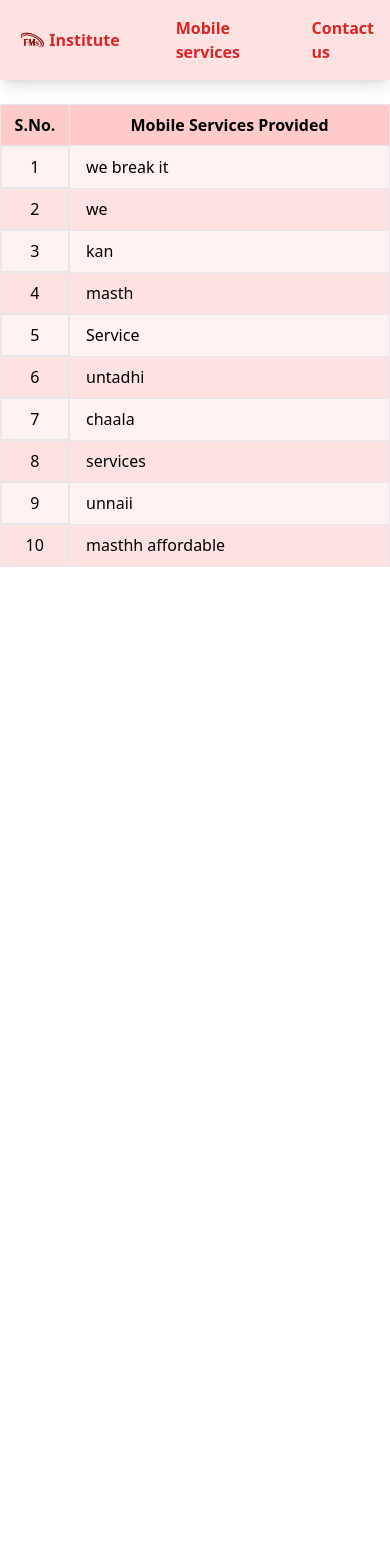
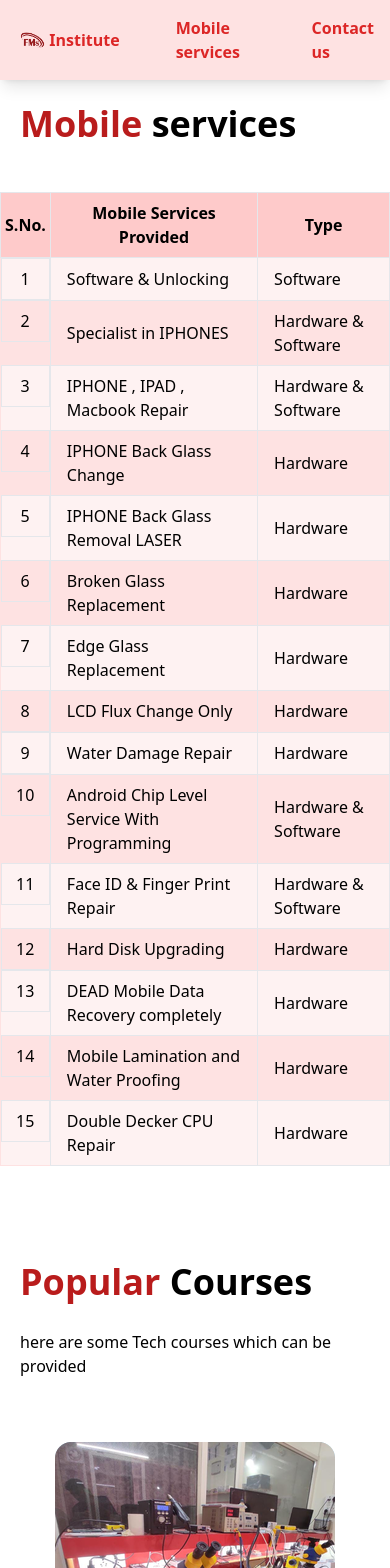
Before and after one commit to balavenkat123/fabtech-solutions, a React (Vite) app: page /mobileservices in a window 390 px wide. Shown: the top 1568 px of the page. Before the commit the page ends 844 px from the top, so only its background shows below. Built offline with nearby package versions, Linux system fonts and the light colour scheme; a web font is replaced by a local one.

Commit message:
mobileservices

```diff
--- a/src/sections/Mobileservices.jsx
+++ b/src/sections/Mobileservices.jsx
@@ -1,21 +1,46 @@
 import React from "react";
 import Nav1 from "../components/Nav1";
+import ProductCard from "../components/ProductCard";
+import { products } from "../constants";
+
 const Mobileservices = () => {
   const services = [
-    { id: 1, name: "we break it" },
-    { id: 2, name: "we" },
-    { id: 3, name: "kan " },
-    { id: 4, name: "masth" },
-    { id: 5, name: "Service " },
-    { id: 6, name: "untadhi" },
-    { id: 7, name: "chaala" },
-    { id: 8, name: "services" },
-    { id: 9, name: "unnaii" },
-    { id: 10, name: "masthh affordable" },
+    { id: 1, name: "Software & Unlocking", type: "Software" },
+    { id: 2, name: "Specialist in IPHONES", type: "Hardware & Software" },
+    {
+      id: 3,
+      name: "IPHONE , IPAD , Macbook Repair",
+      type: "Hardware & Software",
+    },
+    { id: 4, name: "IPHONE Back Glass Change", type: "Hardware" },
+    { id: 5, name: "IPHONE Back Glass Removal LASER ", type: "Hardware" },
+    { id: 6, name: "Broken Glass Replacement", type: "Hardware" },
+    { id: 7, name: "Edge Glass Replacement", type: "Hardware" },
+    { id: 8, name: "LCD Flux Change Only", type: "Hardware" },
+    { id: 9, name: "Water Damage Repair ", type: "Hardware" },
+    {
+      id: 10,
+      name: "Android Chip Level Service With Programming",
+      type: "Hardware & Software",
+    },
+    {
+      id: 11,
+      name: "Face ID & Finger Print Repair ",
+      type: "Hardware & Software",
+    },
+    { id: 12, name: "Hard Disk Upgrading ", type: "Hardware" },
+    { id: 13, name: " DEAD Mobile Data Recovery completely", type: "Hardware" },
+    { id: 14, name: " Mobile Lamination and Water Proofing", type: "Hardware" },
+    { id: 15, name: " Double Decker CPU Repair", type: "Hardware" },
   ];
   return (
     <div>
       <Nav1 />
+      <br />
+      <h2 className="sm:text-6xl text-4xl font-bold mx-5">
+        <span className="text-red-700">Mobile</span> services
+      </h2>
+      <br />
       <br />
       <div className="w-full max-w-3xl mx-auto">
         <table className="w-full table-auto bg-red-100">
@@ -23,6 +48,7 @@ const Mobileservices = () => {
             <tr className="bg-red-200">
               <th className="border px-1 py-2">S.No.</th>
               <th className="border px-4 py-2">Mobile Services Provided</th>
+              <th className="border px-4 py-2">Type</th>
             </tr>
           </thead>
           <tbody>
@@ -35,10 +61,42 @@ const Mobileservices = () => {
                   {index + 1}
                 </td>
                 <td className="border px-4 py-2">{service.name}</td>
+                <td className="border px-4 py-2">{service.type}</td>
               </tr>
             ))}
           </tbody>
         </table>
+      </div>
+      <br />
+      <br />
+      <div>
+        <div
+          id="products"
+          className="max-container max-sm:mt-12 flex flex-col justify-start gap-5 mx-5"
+        >
+          <h1 className="sm:text-6xl text-4xl font-bold">
+            <span className="text-red-700">Popular</span> Courses
+          </h1>
+          <p className="lg:max-w-lg mt-2 font-montserrat">
+            here are some Tech courses which can be provided
+          </p>
+        </div>
+        <div className=" mt-16 grid lg:grid-cols-4 md:grid-cols-3 sm:grid-cols-1 grid-cols-1 sm:gap-4 gap-14 sm:items-center justify-center">
+          {products.map((product) => (
+            <ProductCard key={product.name} {...product} />
+          ))}
+        </div>
+        <br className="font-bold block bg-black " />
+      </div>
+      <br />
+      <br />
+      <h2 className="flex justify-center sm:text-6xl text-4xl font-bold">
+        <span className="text-red-700">Brands </span>&nbsp; We Support
+      </h2>
+      <br />
+      <br />
+      <div className="bg-red-600 mx-auto box-border box-content  p-4 flex justify-center">
+        hello
       </div>
     </div>
   );
```
